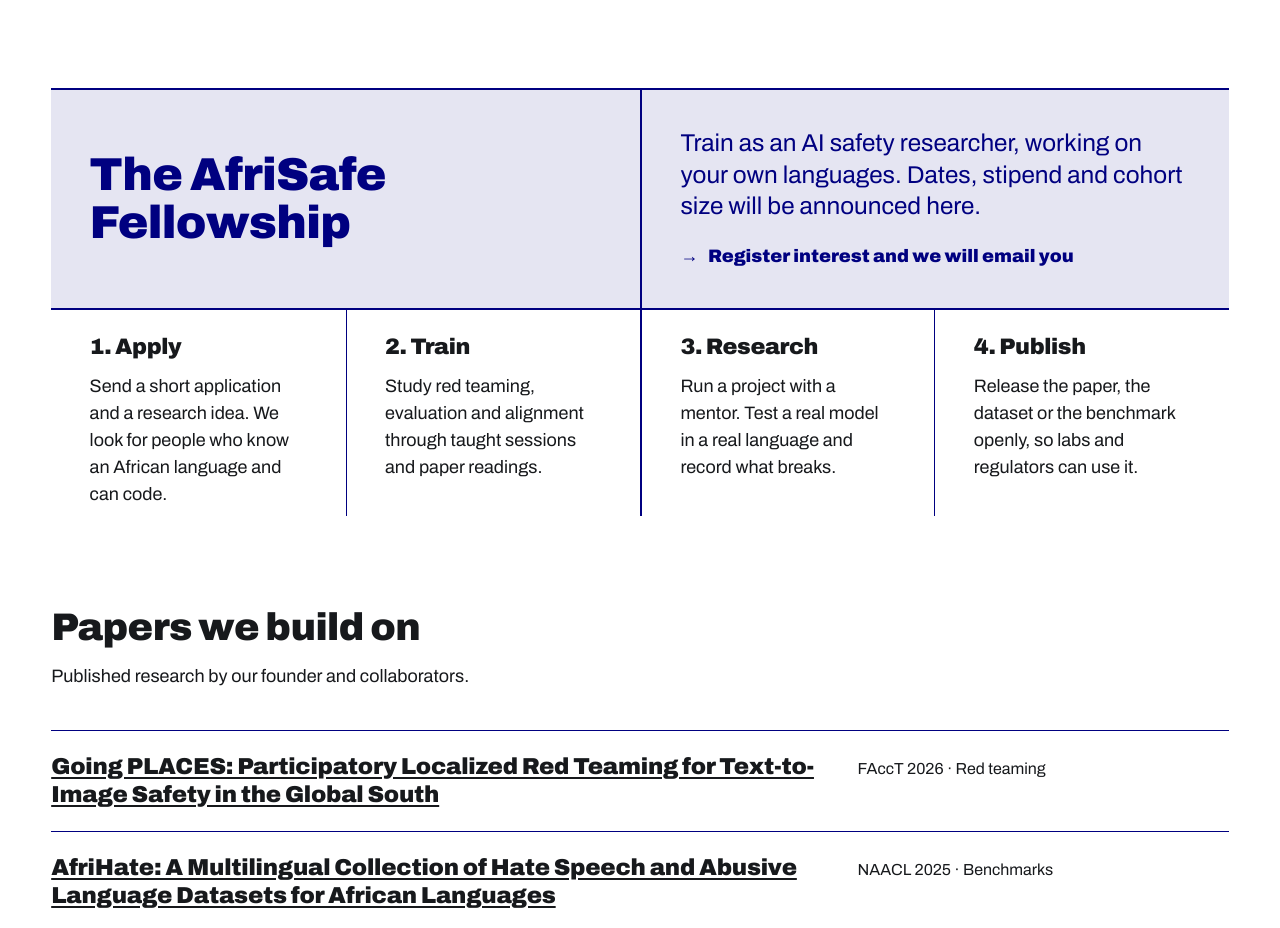
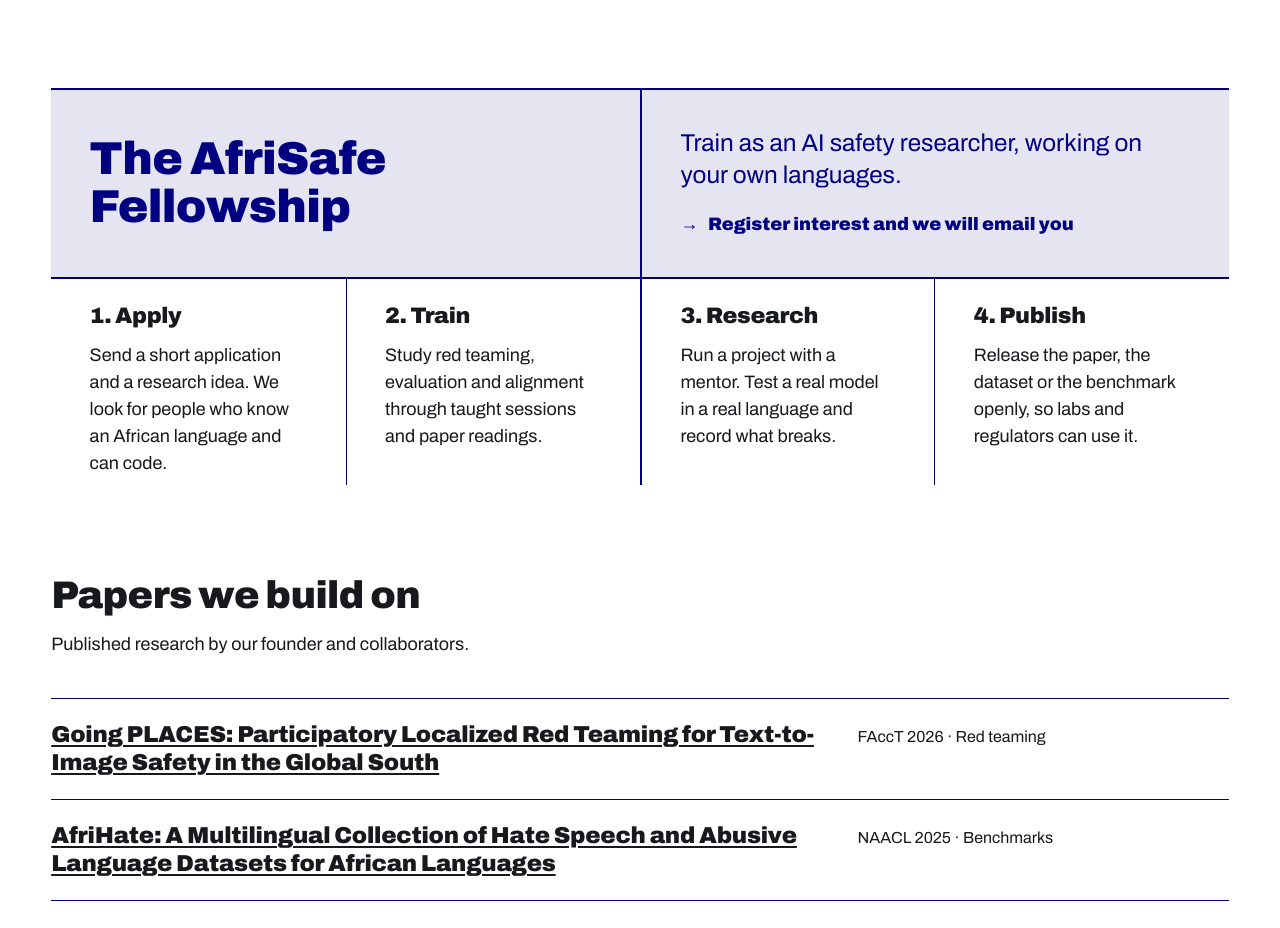
Before and after one commit to shmuhammadd/afrisafe, a plain HTML site: page index.html in a window 1280 px wide. Shown: the part 1930-2858 px from the top of the page. Drawn offline with Linux system fonts and the light colour scheme.

Commit message:
Remove fellowship announcement line

```diff
--- a/index.html
+++ b/index.html
@@ -181,7 +181,7 @@
   <div class="banner">
     <h2>The AfriSafe Fellowship</h2>
     <div>
-      <p>Train as an AI safety researcher, working on your own languages. Dates, stipend and cohort size will be announced here.</p>
+      <p>Train as an AI safety researcher, working on your own languages.</p>
       <a class="go" href="mailto:s.muhammad@imperial.ac.uk?subject=AfriSafe%20Fellowship%20interest">Register interest and we will email you</a>
     </div>
   </div>
```
